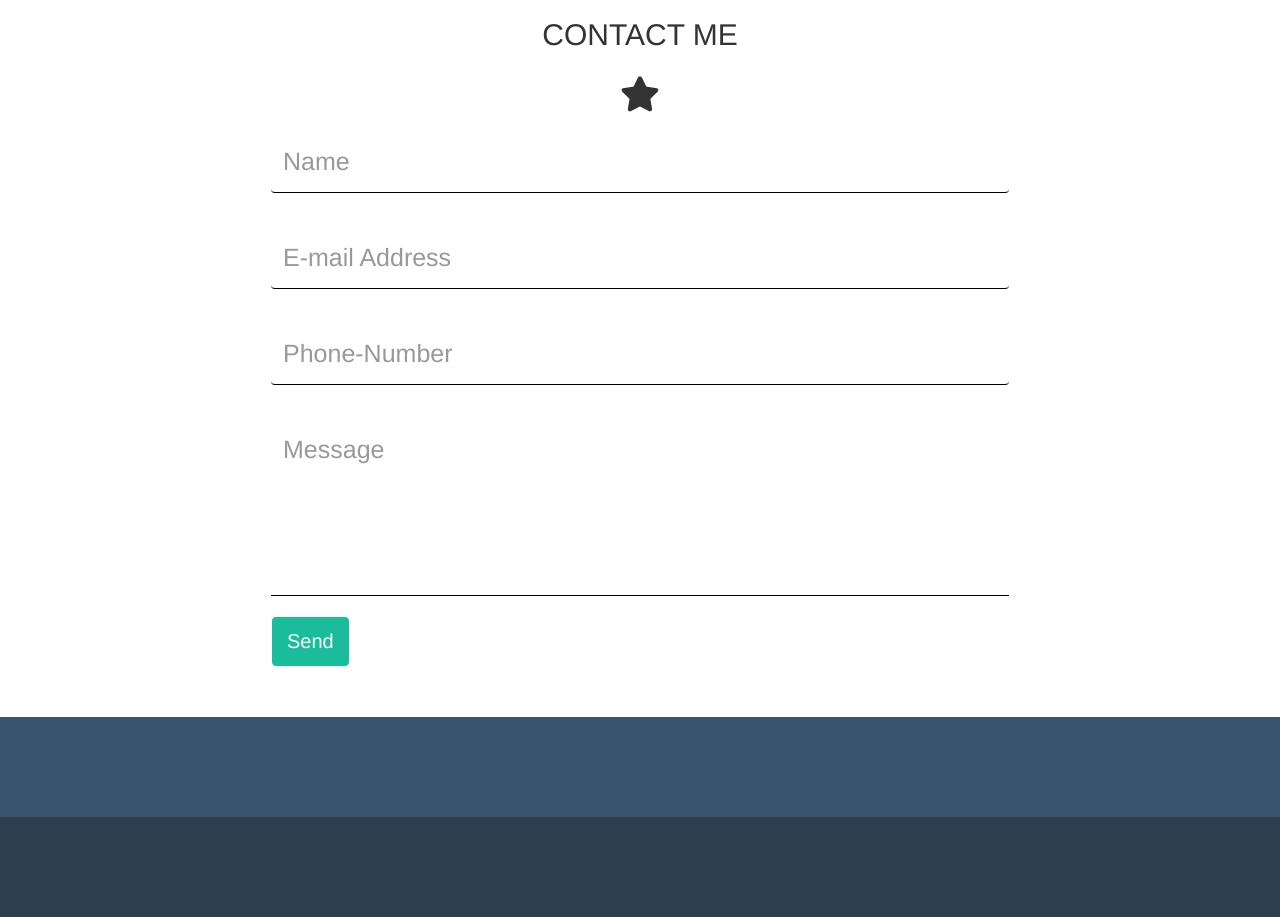
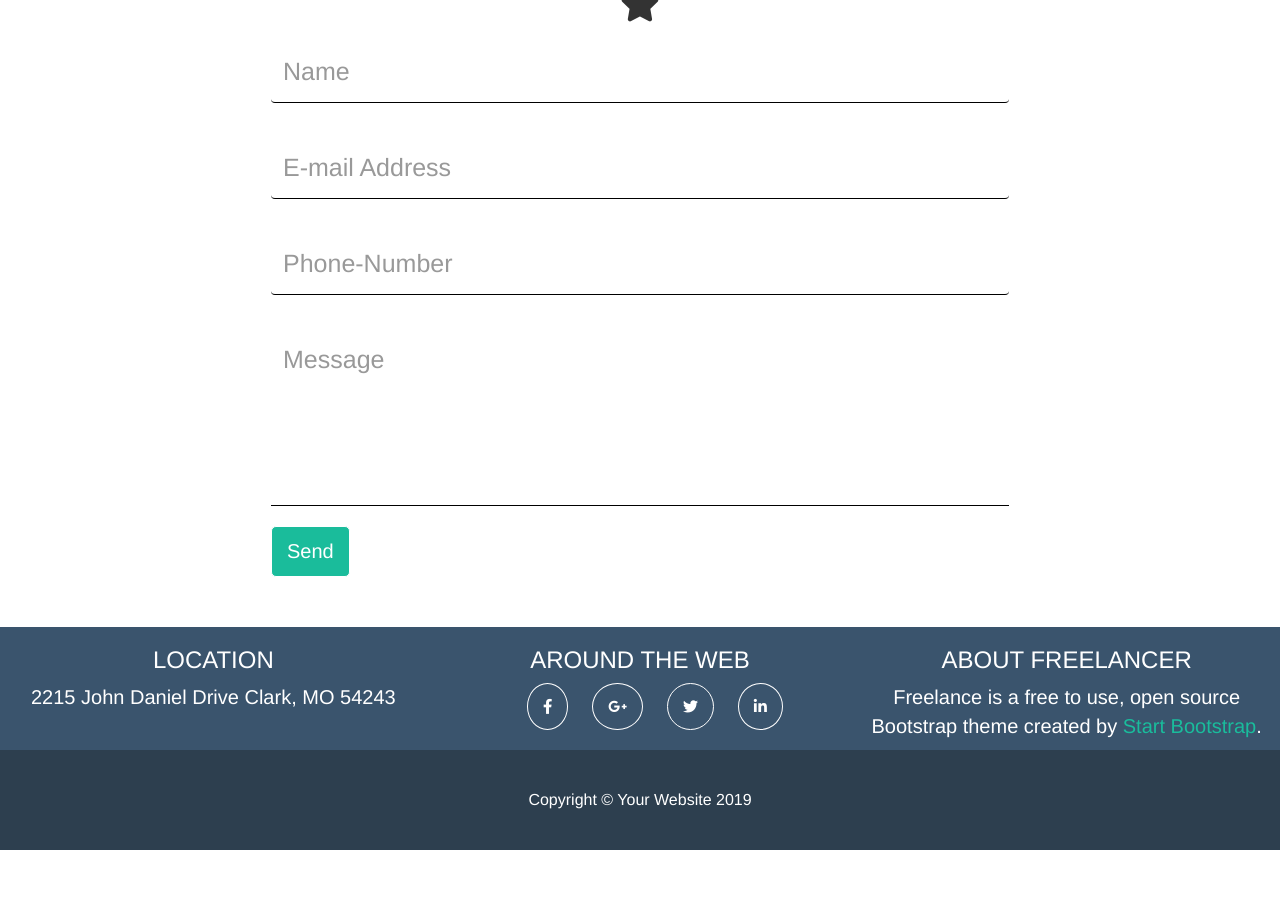
Before and after one commit to Edomak/html-css-bootstrap-freelancer, a plain HTML site: page index.html in a window 1280 px wide. Shown: the part 1824-2741 px from the top of the page. After the commit the page ends 2674 px from the top, so only its background shows below. Drawn offline with nearby package versions, Linux system fonts and the light colour scheme.

Commit message:
da rivedere

```diff
--- a/css/style.css
+++ b/css/style.css
@@ -23,7 +23,6 @@ body {
 h2,
 h3 {
     text-transform: uppercase;
-    padding: 15px 0;
 }
 
 h1 {
@@ -199,10 +198,49 @@ header {
 
 /* Footer */
 
-#ms_footer {
+#footer_top {
     background-color: #3a546d;
 }
 
-#copyright {
+#footer_top h3,
+p {
+    color: white;
+}
+
+#footer_top p {
+    font-size: 20px;
+}
+
+.list_inline {
+   list-style: none;
+   margin-right: 10px;
+}
+
+.list_inline li {
+    display: inline-block;
+    padding: 0 10px;
+
+}
+
+.list_inline li i {
+    padding: 15px;
+    font-size: 15px;
+    color: white;
+    border: 1px solid white;
+    border-radius: 50%;
+}
+
+#footer_top span {
+    color: #1abc9c;
+    text-transform: capitalize;
+  }
+
+#footer_bottom {
     background-color: #2d3f4f;
+    height: 100px;
+    line-height: 100px;
 }
+
+#footer_bottom p {
+    font-size: 16px;
+}
--- a/index.html
+++ b/index.html
@@ -135,7 +135,7 @@
                                     <div class="form-group">
                                       <label for="name">
                                       </label>
-                                      <input type="name" class="form-control" id="name" placeholder="Name">
+                                      <input type="text" class="form-control" id="name" placeholder="Name">
                                     </div>
                                     <div class="form-group">
                                       <label for="email"></label>
@@ -143,7 +143,7 @@
                                     </div>
                                     <div class="form-group">
                                         <label for="phoneNumber"></label>
-                                        <input type="tel" class="form-control" id="phone-number" placeholder="Phone-Number">
+                                        <input type="number" class="form-control" id="phone-number" placeholder="Phone-Number">
                                       </div>
                                       <div class="form-group">
                                         <label for="message"></label>
@@ -159,20 +159,36 @@
                         </div>
                     </div>
                 </div>
-
-</div>
+            </div>
             <!-- /Contact me -->
         </main>
         <!-- /Main -->
-        <!-- Footer -->
-        <footer>
+        <!-- Footer-top -->
+        <footer id="footer_top">
             <div class="container-fluid">
                 <div class="row">
-                    <div class="col-xs-12 col-md-4 hd-ft-color"></div>
-                    <div class="col-xs-12 col-md-4 hd-ft-color"></div>
-                    <div class="col-xs-12 col-md-4 hd-ft-color"></div>
-                    <div id="copyright" class="col-xs-12"></div>
+                    <div class="col-xs-12 col-md-4 hd-ft-color">
+                        <h3>location</h3>
+                        <p>2215 John Daniel Drive Clark, MO 54243</p>
+                    </div>
+                    <div class="col-xs-12 col-md-4 hd-ft-color">
+                        <h3>around the web</h3>
+                        <ul class="list_inline">
+                            <li><i class="fab fa-facebook-f"></i></li>
+                            <li><i class="fab fa-google-plus-g"></i></li>
+                            <li><i class="fab fa-twitter"></i></li>
+                            <li><i class="fab fa-linkedin-in"></i></li>
+                        </ul>
+                    </div>
+                    <div class="col-xs-12 col-md-4 hd-ft-color">
+                        <h3>About Freelancer</h3>
+                        <p>Freelance is a free to use, open source Bootstrap theme created by <span>start bootstrap</span>.</p>
+                    </div>
                 </div>
+            </div>
+            <!-- Footer-bottom -->
+            <div id="footer_bottom">
+                <p>Copyright &copy; Your Website 2019</p>
             </div>
         </footer>
         <!--/Footer -->
```
